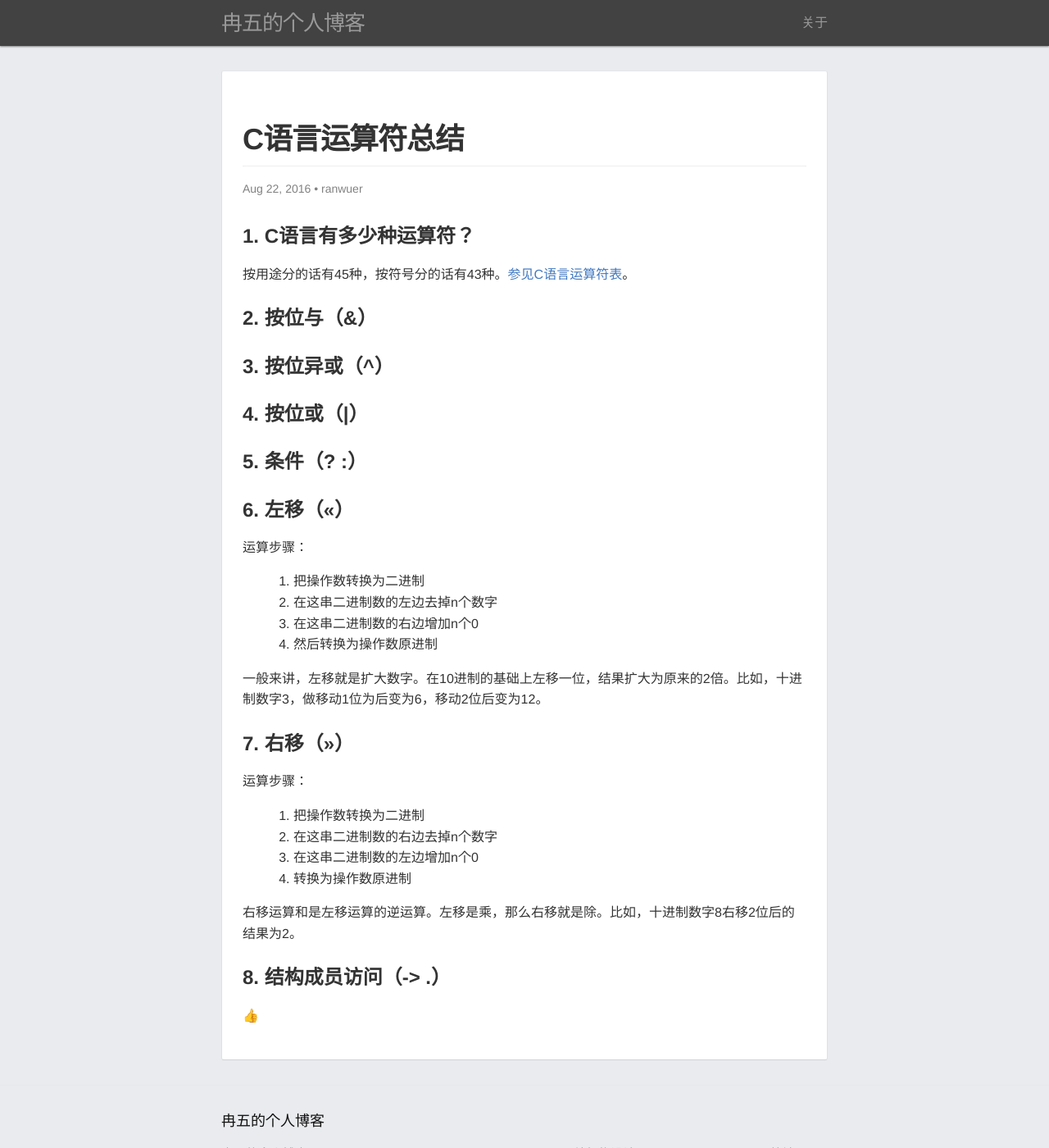
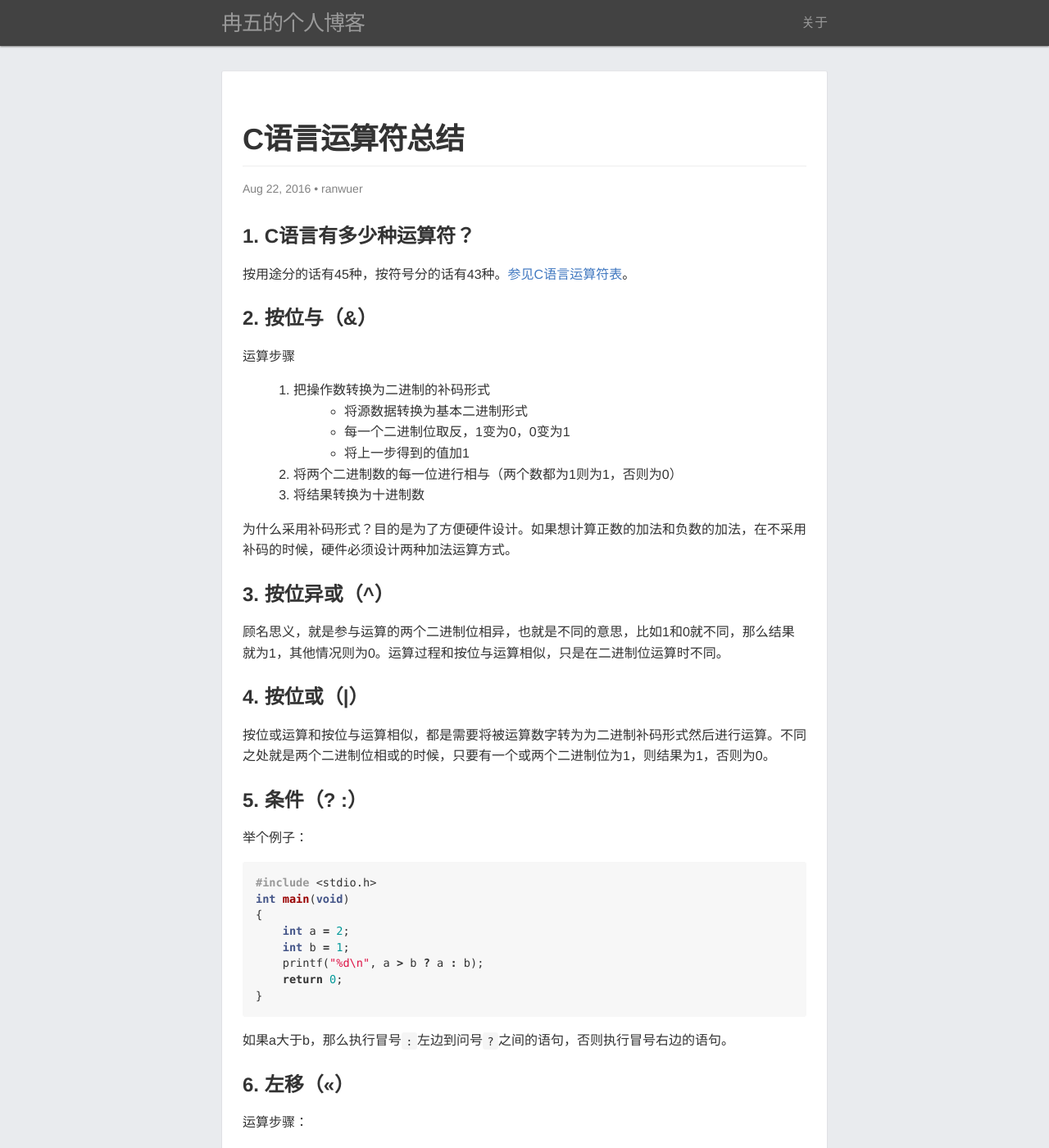
Before and after one commit to ranwu/ranwu.github.io, a Jekyll site: the page built from _posts/2016-08-22-c-language-operator-summary.md, in a window 1280 px wide and 1400 px high. Shown: the whole window at 82% size. Built offline with Jekyll 4.4.1, drawn with Linux system fonts in a browser that asks for light colours; emoji names are drawn with the system emoji font; Markdown is read by kramdown in place of the engine named in the settings.

Commit message:
增加新内容

```diff
--- a/_posts/2016-08-22-c-language-operator-summary.md
+++ b/_posts/2016-08-22-c-language-operator-summary.md
@@ -12,12 +12,38 @@ excerpt: C语言运算符总结
 按用途分的话有45种，按符号分的话有43种。[参见C语言运算符表](http://www.math.pku.edu.cn/teachers/qiuzy/c/operator.htm)。
 
 ### 2. 按位与（&）
+运算步骤
+
+1. 把操作数转换为二进制的补码形式
+ - 将源数据转换为基本二进制形式
+ - 每一个二进制位取反，1变为0，0变为1
+ - 将上一步得到的值加1
+2. 将两个二进制数的每一位进行相与（两个数都为1则为1，否则为0）
+3. 将结果转换为十进制数
+
+为什么采用补码形式？目的是为了方便硬件设计。如果想计算正数的加法和负数的加法，在不采用补码的时候，硬件必须设计两种加法运算方式。
 
 ### 3. 按位异或（^）
+顾名思义，就是参与运算的两个二进制位相异，也就是不同的意思，比如1和0就不同，那么结果就为1，其他情况则为0。运算过程和按位与运算相似，只是在二进制位运算时不同。
 
 ### 4. 按位或（|）
+按位或运算和按位与运算相似，都是需要将被运算数字转为为二进制补码形式然后进行运算。不同之处就是两个二进制位相或的时候，只要有一个或两个二进制位为1，则结果为1，否则为0。
 
 ### 5. 条件（? :）
+举个例子：
+{% highlight c %}
+#include <stdio.h>
+int main(void)
+{
+    int a = 2;
+    int b = 1;
+    printf("%d\n", a > b ? a : b);
+    return 0;
+}
+{% endhighlight %}
+
+如果a大于b，那么执行冒号`:`左边到问号`?`之间的语句，否则执行冒号右边的语句。
+
 
 ### 6. 左移（<<）
 运算步骤：
```
